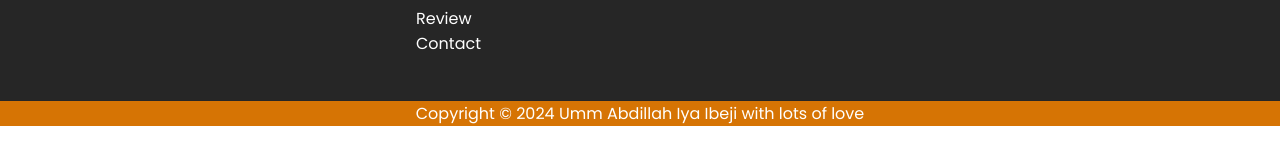
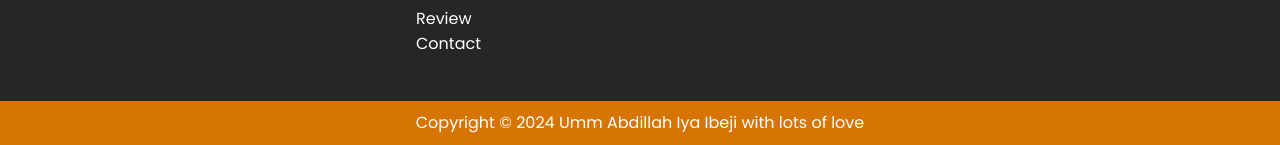
Before and after one commit to Haneefah55/Food-website-, a plain HTML site: page index.html in a window 1280 px wide. Shown: the part 4482-4627 px from the top of the page. Drawn offline with nearby package versions, Linux system fonts and the light colour scheme.

Commit message:
footer update

```diff
--- a/main.css
+++ b/main.css
@@ -1048,6 +1048,8 @@ footer .contactus p{
     text-align: center;
     background: #d67404;
     color: #fff;
+    padding: .6rem;
+
 }
 
 
```
